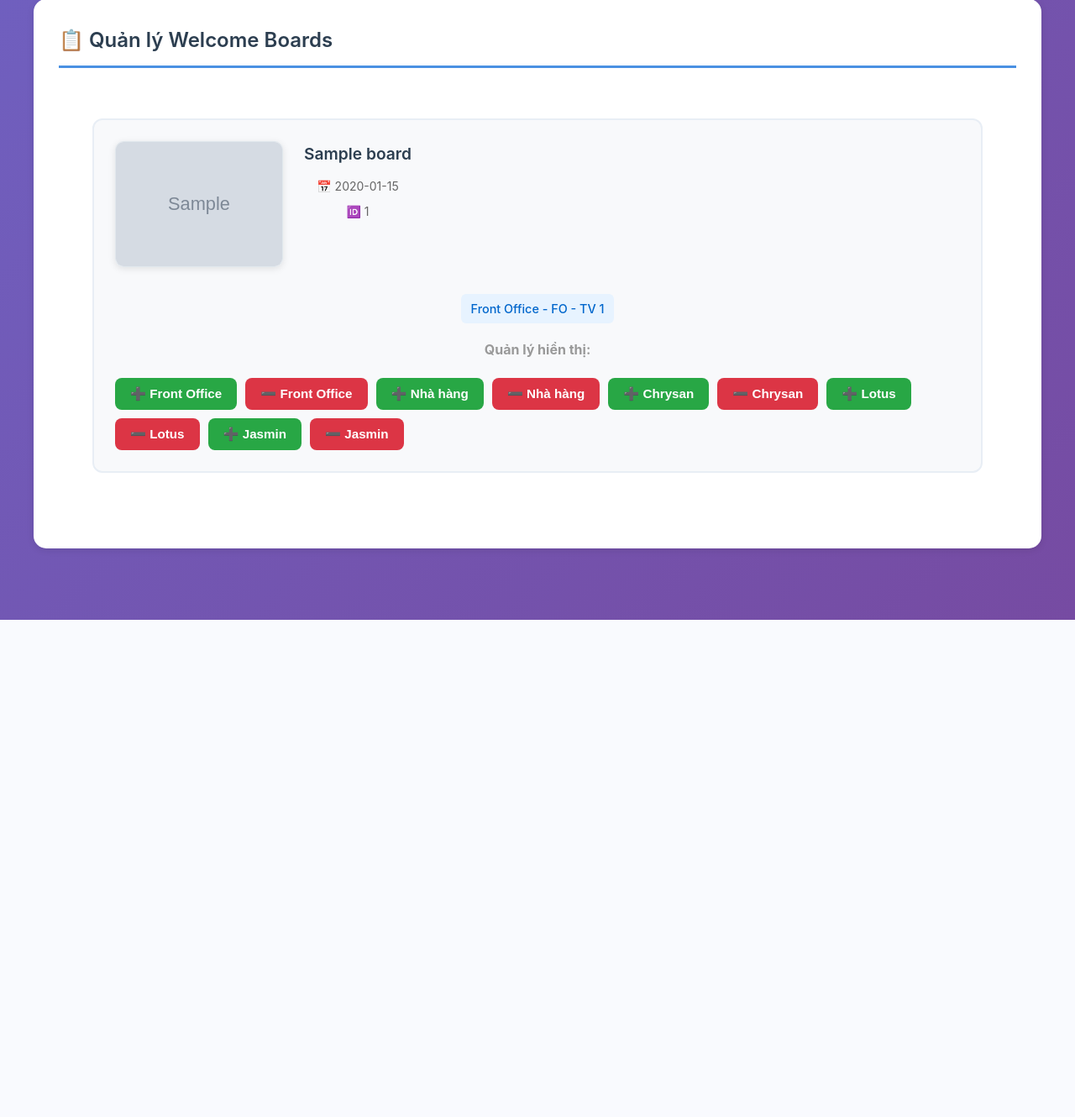
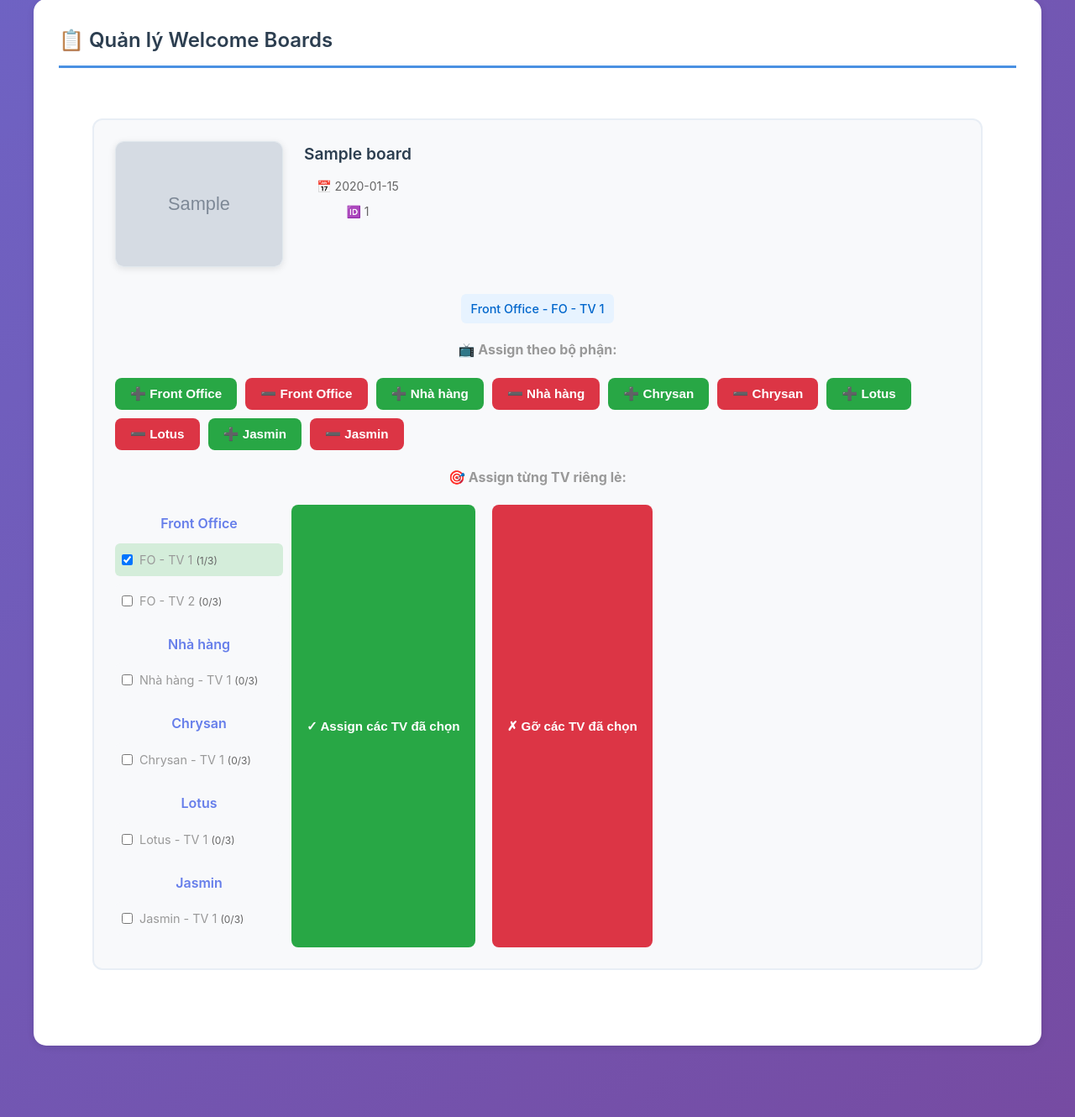
Before and after one commit to quanglong3824/wcb, a PHP site: page /admin.php in a window 1280 px wide. Shown: the part 3082-4412 px from the top of the page at 84% size. Before the commit the page ends 3820 px from the top, so only its background shows below. Run offline with PHP 8.4, Linux system fonts and the light colour scheme; data comes from the database, SQL or seed files in the repository; tables that the repository leaves empty hold one stand-in row (values such as "Sample post"); grey boxes marked "Sample" are stand-in pictures.

Commit message:
feat: Add individual TV assignment controls with batch assign/unassign functionality and update department assignment label.

```diff
--- a/admin.php
+++ b/admin.php
@@ -706,9 +706,9 @@
             }
             html += '</div>';
 
-            // Add assignment controls
+            // Add assignment controls - Department level
             html += '<div class="assignment-controls">';
-            html += '<strong style="width: 100%; margin-bottom: 10px; display: block;">Quản lý hiển thị:</strong>';
+            html += '<strong style="width: 100%; margin-bottom: 10px; display: block;">📺 Assign theo bộ phận:</strong>';
 
             departments.forEach(dept => {
                 html += `
@@ -720,6 +720,49 @@
                     </button>
                 `;
             });
+            html += '</div>';
+
+            // Add individual TV selection
+            html += '<div class="assignment-controls" style="margin-top: 20px;">';
+            html += '<strong style="width: 100%; margin-bottom: 10px; display: block;">🎯 Assign từng TV riêng lẻ:</strong>';
+            html += `<div id="tv-selector-${boardId}" style="display: grid; grid-template-columns: repeat(auto-fill, minmax(200px, 1fr)); gap: 10px; margin-bottom: 15px;">`;
+
+            // Group TVs by department
+            departments.forEach(dept => {
+                const deptTVs = tvs.filter(tv => tv.department_id == dept.id);
+                if (deptTVs.length > 0) {
+                    html += `<div style="grid-column: 1 / -1; font-weight: 600; color: #667eea; margin-top: 10px;">${dept.name}</div>`;
+                    deptTVs.forEach(tv => {
+                        const isAssigned = assignments.some(a => a.tv_id == tv.id);
+                        const isFull = tv.board_count >= 3 && !isAssigned;
+                        html += `
+                            <label style="display: flex; align-items: center; padding: 8px; background: ${isAssigned ? '#d4edda' : (isFull ? '#fff3cd' : '#f8f9fb')}; border-radius: 6px; cursor: ${isFull ? 'not-allowed' : 'pointer'}; opacity: ${isFull ? '0.6' : '1'};">
+                                <input type="checkbox"
+                                       class="tv-checkbox-${boardId}"
+                                       value="${tv.id}"
+                                       ${isAssigned ? 'checked' : ''}
+                                       ${isFull ? 'disabled' : ''}
+                                       style="margin-right: 8px;">
+                                <span style="font-size: 0.9rem;">
+                                    ${tv.name}
+                                    <small style="color: #666;">(${tv.board_count}/3)</small>
+                                    ${isFull ? ' ⚠️' : ''}
+                                </span>
+                            </label>
+                        `;
+                    });
+                }
+            });
+
+            html += '</div>';
+            html += `
+                <button class="btn-assign" onclick="assignSelectedTVs('${boardId}')" style="margin-right: 10px;">
+                    ✓ Assign các TV đã chọn
+                </button>
+                <button class="btn-unassign" onclick="unassignSelectedTVs('${boardId}')">
+                    ✗ Gỡ các TV đã chọn
+                </button>
+            `;
             html += '</div>';
 
             container.innerHTML = html;
@@ -775,6 +818,81 @@
             }
         }
 
+        // Assign selected TVs
+        async function assignSelectedTVs(boardId) {
+            const checkboxes = document.querySelectorAll(`.tv-checkbox-${boardId}:checked:not(:disabled)`);
+            if (checkboxes.length === 0) {
+                alert('⚠️ Vui lòng chọn ít nhất một TV');
+                return;
+            }
+
+            const tvIds = Array.from(checkboxes).map(cb => cb.value);
+            if (!confirm(`Assign board này cho ${tvIds.length} TV đã chọn?`)) return;
+
+            const formData = new FormData();
+            formData.append('board_ids', JSON.stringify([boardId]));
+            formData.append('tv_ids', JSON.stringify(tvIds));
+
+            try {
+                const response = await fetch('api.php?action=batch_assign', {
+                    method: 'POST',
+                    body: formData
+                });
+                const data = await response.json();
+                if (data.success) {
+                    alert(`✅ Đã assign cho ${data.success_count} TV`);
+                    loadData();
+                } else {
+                    alert('❌ Lỗi: ' + (data.message || 'Không thể assign'));
+                }
+            } catch (error) {
+                alert('❌ Lỗi kết nối');
+            }
+        }
+
+        // Unassign selected TVs
+        async function unassignSelectedTVs(boardId) {
+            const checkboxes = document.querySelectorAll(`.tv-checkbox-${boardId}:checked`);
+            if (checkboxes.length === 0) {
+                alert('⚠️ Vui lòng chọn ít nhất một TV');
+                return;
+            }
+
+            const tvIds = Array.from(checkboxes).map(cb => cb.value);
+            if (!confirm(`Gỡ board này khỏi ${tvIds.length} TV đã chọn?`)) return;
+
+            let successCount = 0;
+            let errorCount = 0;
+
+            for (const tvId of tvIds) {
+                const formData = new FormData();
+                formData.append('board_id', boardId);
+                formData.append('tv_id', tvId);
+
+                try {
+                    const response = await fetch('api.php?action=unassign_from_tv', {
+                        method: 'POST',
+                        body: formData
+                    });
+                    const data = await response.json();
+                    if (data.success) {
+                        successCount++;
+                    } else {
+                        errorCount++;
+                    }
+                } catch (error) {
+                    errorCount++;
+                }
+            }
+
+            if (successCount > 0) {
+                alert(`✅ Đã gỡ khỏi ${successCount} TV`);
+                loadData();
+            } else {
+                alert('❌ Không thể gỡ TV nào');
+            }
+        }
+
         // Open all TVs
         function openAllTVs() {
             const paths = [
```
